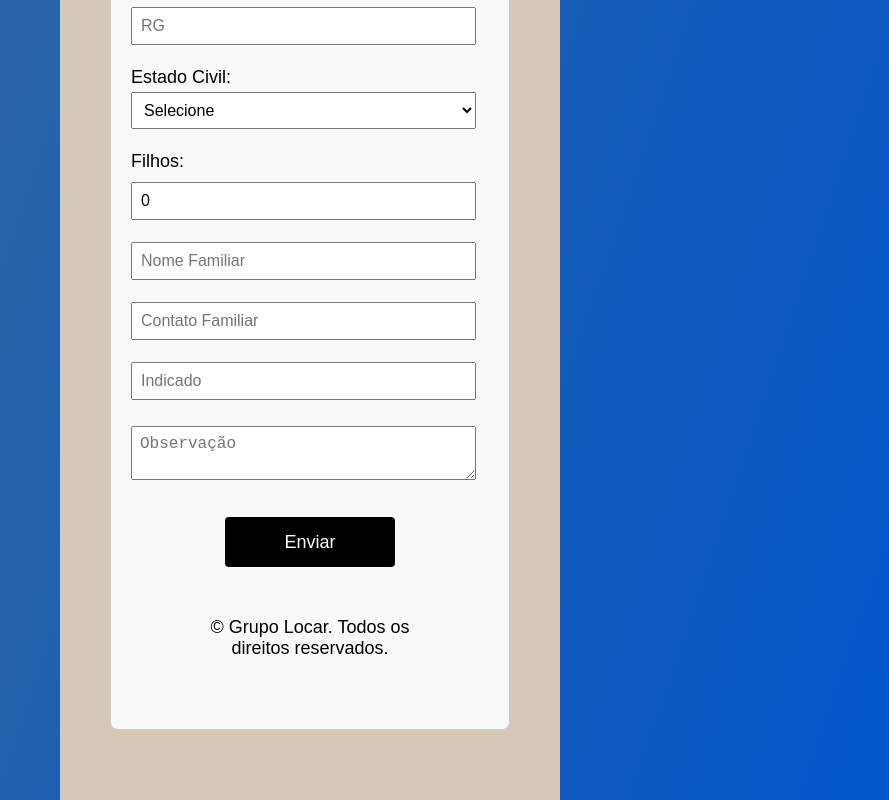
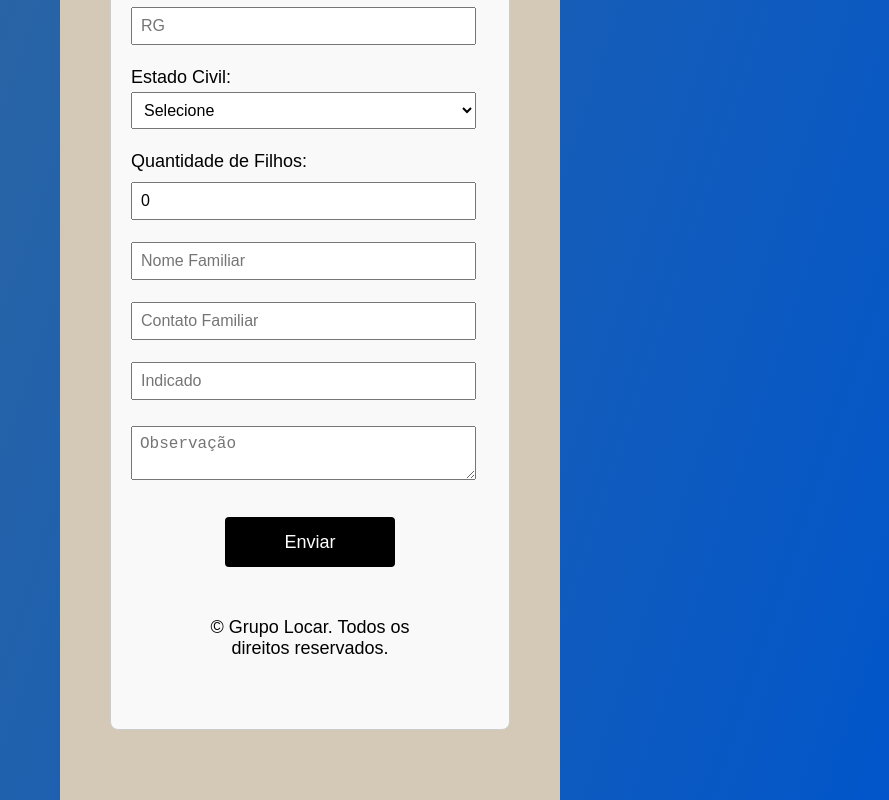
Before and after one commit to GrupoLocar/grupo-locar-form, a website: page public/index.html in a window 1280 px wide. Shown: the part 3024-3824 px from the top of the page, without its empty margins (330-1219 px from the left). Drawn offline with nearby package versions, Linux system fonts and the light colour scheme.

Commit message:
Label do campo Filhos

```diff
--- a/public/index.html
+++ b/public/index.html
@@ -196,7 +196,7 @@
                                 <option>Viúvo(a)</option>
                             </select>
 
-                            <label for="filhos">Filhos:</label>
+                            <label for="filhos">Quantidade de Filhos:</label>
                             <input style="margin-top: 10px;" type="number" id="filhos" name="filhos" maxlength="1"
                                 placeholder="Filhos" value="0" oninput="this.value = this.value.replace(/[^0-9]/g, '').slice(0, 1);" required />
                             <label for="nome_familiar"><input type="text" id="nome_familiar" name="nome_familiar"
```
